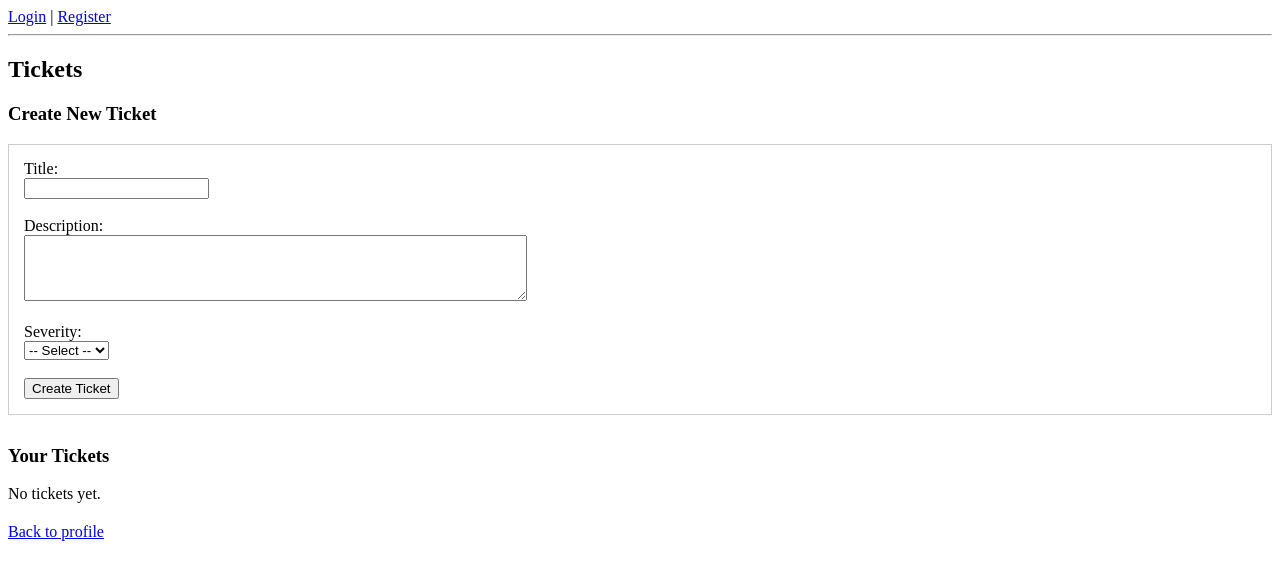
After one commit to cosmincreato/dass, a Flask app: template templates/tickets.html in a window 1280 px wide. The commit adds this page. Shown: the top 580 px of the page. Run offline with Flask 3, Linux system fonts and the light colour scheme; the template is opened without the code that fills it, so the values that code supplies are empty.

Commit message:
add complete db schema

```diff
--- a/app.py
+++ b/app.py
@@ -39,24 +39,25 @@ def home():
 @app.route("/register", methods=["GET", "POST"])
 def register():
     if request.method == "POST":
-        username = (request.form.get("username") or "").strip()
+        email = (request.form.get("email") or "").strip()
         password = request.form.get("password") or ""
 
-        if not username or not password:
-            flash("Username și parola sunt obligatorii.")
+        if not email or not password:
+            flash("Email și parola sunt obligatorii.")
             return render_template("register.html")
 
         pw_hash = generate_password_hash(password)
+        created_at = datetime.now(timezone.utc).isoformat()
 
         db = get_db()
         try:
             db.execute(
-                "INSERT INTO users (username, password_hash) VALUES (?, ?)",
-                (username, pw_hash),
+                "INSERT INTO users (email, password_hash, created_at) VALUES (?, ?, ?)",
+                (email, pw_hash, created_at),
             )
             db.commit()
         except sqlite3.IntegrityError as e:
-            # de obicei UNIQUE constraint failed: users.username
+            # de obicei UNIQUE constraint failed: users.email
             flash(f"Eroare integritate DB: {e}")
             return render_template("register.html")
         except Exception as e:
@@ -71,12 +72,12 @@ def register():
 @app.route("/login", methods=["GET", "POST"])
 def login():
     if request.method == "POST":
-        username = (request.form.get("username") or "").strip()
+        email = (request.form.get("email") or "").strip()
         password = request.form.get("password") or ""
 
         db = get_db()
 
-        query = f"SELECT * FROM users WHERE username = '{username}'"
+        query = f"SELECT * FROM users WHERE email = '{email}'"
         print("LOGIN QUERY:", query)
         user = db.execute(query).fetchone()
 
@@ -84,9 +85,13 @@ def login():
             flash("Credențiale invalide.")
             return render_template("login.html")
 
+        if user["locked"]:
+            flash("Contul este blocat.")
+            return render_template("login.html")
+
         session.clear()
         session["user_id"] = user["id"]
-        flash(f"Logat ca: {user['username']} (DEMO INSECURE)")
+        flash(f"Logat ca: {user['email']} (DEMO INSECURE)")
         return redirect(url_for("profile"))
 
     return render_template("login.html")
@@ -102,78 +107,67 @@ def profile():
     user = current_user()
 
     if request.method == "POST":
-        bio = request.form.get("bio") or ""
-        db = get_db()
-        db.execute("UPDATE users SET bio = ? WHERE id = ?", (bio, user["id"]))
-        db.commit()
-        flash("Bio actualizat.")
-        return redirect(url_for("profile"))
+        pass
 
     return render_template("profile.html", user=user)
 
-@app.route("/transfer", methods=["GET", "POST"])
-def transfer():
+@app.route("/tickets", methods=["GET", "POST"])
+def tickets():
     login_required()
     user = current_user()
     db = get_db()
 
     if request.method == "POST":
-        to_username = (request.form.get("to_username") or "").strip()
-        amount_raw = (request.form.get("amount") or "").strip()
+        title = (request.form.get("title") or "").strip()
+        description = (request.form.get("description") or "").strip()
+        severity = (request.form.get("severity") or "").strip()
 
-        try:
-            amount = int(amount_raw)
-        except ValueError:
-            flash("Suma trebuie să fie un număr întreg.")
-            return render_template("transfer.html", user=user)
+        if not title or not description or not severity:
+            flash("Titlu, descriere și severitate sunt obligatorii.")
+            return render_template("tickets.html", user=user, tickets=[])
 
-        if amount <= 0:
-            flash("Suma trebuie să fie > 0.")
-            return render_template("transfer.html", user=user)
+        if severity not in ["LOW", "MED", "HIGH"]:
+            flash("Severitate invalida.")
+            return render_template("tickets.html", user=user, tickets=[])
 
-        to_user = db.execute("SELECT * FROM users WHERE username = ?", (to_username,)).fetchone()
-        if not to_user:
-            flash("Destinatar inexistent.")
-            return render_template("transfer.html", user=user)
-
-        if to_user["id"] == user["id"]:
-            flash("Nu poți transfera către tine.")
-            return render_template("transfer.html", user=user)
-
-        # refresh balance
-        user = db.execute("SELECT * FROM users WHERE id = ?", (user["id"],)).fetchone()
-        if user["balance"] < amount:
-            flash("Fonduri insuficiente.")
-            return render_template("transfer.html", user=user)
-
-        db.execute("UPDATE users SET balance = balance - ? WHERE id = ?", (amount, user["id"]))
-        db.execute("UPDATE users SET balance = balance + ? WHERE id = ?", (amount, to_user["id"]))
+        now = datetime.now(timezone.utc).isoformat()
         db.execute(
-            "INSERT INTO transfers (from_user_id, to_user_id, amount, created_at) VALUES (?, ?, ?, ?)",
-            (user["id"], to_user["id"], amount, datetime.now(timezone.utc).isoformat()),
+            "INSERT INTO tickets (title, description, severity, owner_id, created_at, updated_at) VALUES (?, ?, ?, ?, ?, ?)",
+            (title, description, severity, user["id"], now, now),
         )
         db.commit()
+        flash("Ticket creat cu succes.")
+        return redirect(url_for("tickets"))
 
-        flash(f"Transfer efectuat către {to_username}: {amount}.")
-        return redirect(url_for("profile"))
+    rows = db.execute(
+        "SELECT * FROM tickets WHERE owner_id = ? ORDER BY created_at DESC LIMIT 50",
+        (user["id"],),
+    ).fetchall()
+    return render_template("tickets.html", user=user, tickets=rows)
 
-    return render_template("transfer.html", user=user)
-
-@app.get("/history")
-def history():
+@app.route("/tickets/<int:ticket_id>", methods=["GET", "POST"])
+def ticket_detail(ticket_id):
     login_required()
     user = current_user()
     db = get_db()
-    rows = db.execute(
-        """
-        SELECT t.amount, t.created_at, u_from.username AS from_user, u_to.username AS to_user
-        FROM transfers t
-        JOIN users u_from ON u_from.id = t.from_user_id
-        JOIN users u_to ON u_to.id = t.to_user_id
-        WHERE t.from_user_id = ? OR t.to_user_id = ?
-        ORDER BY t.id DESC
-        LIMIT 20
-        """,
-        (user["id"], user["id"]),
-    ).fetchall()
-    return render_template("base.html", content=rows)
+
+    ticket = db.execute("SELECT * FROM tickets WHERE id = ?", (ticket_id,)).fetchone()
+    if not ticket:
+        abort(404)
+
+    if request.method == "POST":
+        new_status = (request.form.get("status") or "").strip()
+        if new_status not in ["OPEN", "IN_PROGRESS", "RESOLVED"]:
+            flash("Status invalid.")
+            return render_template("ticket_detail.html", ticket=ticket, user=user)
+
+        now = datetime.now(timezone.utc).isoformat()
+        db.execute(
+            "UPDATE tickets SET status = ?, updated_at = ? WHERE id = ?",
+            (new_status, now, ticket_id),
+        )
+        db.commit()
+        flash("Ticket actualizat.")
+        return redirect(url_for("ticket_detail", ticket_id=ticket_id))
+
+    return render_template("ticket_detail.html", ticket=ticket, user=user)
--- a/schema.sql
+++ b/schema.sql
@@ -1,20 +1,23 @@
 DROP TABLE IF EXISTS users;
-DROP TABLE IF EXISTS transfers;
+DROP TABLE IF EXISTS tickets;
 
 CREATE TABLE users (
   id INTEGER PRIMARY KEY AUTOINCREMENT,
-  username TEXT UNIQUE NOT NULL,
+  email TEXT UNIQUE NOT NULL,
   password_hash TEXT NOT NULL,
-  bio TEXT DEFAULT '',
-  balance INTEGER NOT NULL DEFAULT 100
+  role TEXT NOT NULL DEFAULT 'USER' CHECK(role IN ('USER', 'MANAGER')),
+  created_at TEXT NOT NULL,
+  locked INTEGER NOT NULL DEFAULT 0
 );
 
-CREATE TABLE transfers (
+CREATE TABLE tickets (
   id INTEGER PRIMARY KEY AUTOINCREMENT,
-  from_user_id INTEGER NOT NULL,
-  to_user_id INTEGER NOT NULL,
-  amount INTEGER NOT NULL,
+  title TEXT NOT NULL,
+  description TEXT NOT NULL,
+  severity TEXT NOT NULL CHECK(severity IN ('LOW', 'MED', 'HIGH')),
+  status TEXT NOT NULL DEFAULT 'OPEN' CHECK(status IN ('OPEN', 'IN_PROGRESS', 'RESOLVED')),
+  owner_id INTEGER NOT NULL,
   created_at TEXT NOT NULL,
-  FOREIGN KEY(from_user_id) REFERENCES users(id),
-  FOREIGN KEY(to_user_id) REFERENCES users(id)
+  updated_at TEXT NOT NULL,
+  FOREIGN KEY(owner_id) REFERENCES users(id)
 );
--- a/templates/base.html
+++ b/templates/base.html
@@ -9,7 +9,7 @@
   <nav>
     {% if session.get("user_id") %}
       <a href="{{ url_for('profile') }}">Profile</a> |
-      <a href="{{ url_for('transfer') }}">Transfer</a> |
+      <a href="{{ url_for('tickets') }}">Tickets</a> |
       <form action="{{ url_for('logout') }}" method="post" style="display:inline;">
         <button type="submit">Logout</button>
       </form>
--- a/templates/login.html
+++ b/templates/login.html
@@ -2,8 +2,8 @@
 {% block content %}
 <h2>Login</h2>
 <form method="post">
-  <label>Username</label><br/>
-  <input name="username" /><br/><br/>
+  <label>Email</label><br/>
+  <input name="email" type="email" /><br/><br/>
   <label>Password</label><br/>
   <input name="password" type="password" /><br/><br/>
   <button type="submit">Login</button>
--- a/templates/register.html
+++ b/templates/register.html
@@ -2,8 +2,8 @@
 {% block content %}
 <h2>Register</h2>
 <form method="post">
-  <label>Username</label><br/>
-  <input name="username" /><br/><br/>
+  <label>Email</label><br/>
+  <input name="email" type="email" /><br/><br/>
   <label>Password</label><br/>
   <input name="password" type="password" /><br/><br/>
   <button type="submit">Create account</button>
--- /dev/null
+++ b/templates/tickets.html
@@ -0,0 +1,57 @@
+{% extends "base.html" %}
+{% block content %}
+<h2>Tickets</h2>
+
+<h3>Create New Ticket</h3>
+<form method="post" style="margin-bottom: 30px; border: 1px solid #ccc; padding: 15px;">
+  <label>Title:</label><br/>
+  <input name="title" required /><br/><br/>
+
+  <label>Description:</label><br/>
+  <textarea name="description" rows="4" cols="60" required></textarea><br/><br/>
+
+  <label>Severity:</label><br/>
+  <select name="severity" required>
+    <option value="">-- Select --</option>
+    <option value="LOW">LOW</option>
+    <option value="MED">MED</option>
+    <option value="HIGH">HIGH</option>
+  </select><br/><br/>
+
+  <button type="submit">Create Ticket</button>
+</form>
+
+<h3>Your Tickets</h3>
+{% if tickets %}
+<table border="1" style="width: 100%; border-collapse: collapse;">
+  <tr style="background-color: #f0f0f0;">
+    <th style="padding: 8px;">ID</th>
+    <th style="padding: 8px;">Title</th>
+    <th style="padding: 8px;">Severity</th>
+    <th style="padding: 8px;">Status</th>
+    <th style="padding: 8px;">Created</th>
+    <th style="padding: 8px;">Updated</th>
+    <th style="padding: 8px;">Action</th>
+  </tr>
+  {% for ticket in tickets %}
+  <tr>
+    <td style="padding: 8px;">{{ ticket["id"] }}</td>
+    <td style="padding: 8px;">{{ ticket["title"] }}</td>
+    <td style="padding: 8px;">{{ ticket["severity"] }}</td>
+    <td style="padding: 8px;">{{ ticket["status"] }}</td>
+    <td style="padding: 8px;">{{ ticket["created_at"][:10] }}</td>
+    <td style="padding: 8px;">{{ ticket["updated_at"][:10] }}</td>
+    <td style="padding: 8px;">
+      <a href="{{ url_for('ticket_detail', ticket_id=ticket['id']) }}">View</a>
+    </td>
+  </tr>
+  {% endfor %}
+</table>
+{% else %}
+<p>No tickets yet.</p>
+{% endif %}
+
+<p style="margin-top: 20px;">
+  <a href="{{ url_for('profile') }}">Back to profile</a>
+</p>
+{% endblock %}
```
Also changed, not shown: templates/profile.html (+5 -9 lines), templates/ticket_detail.html (added, +39 -0 lines), templates/transfer.html (+3 -4 lines).
